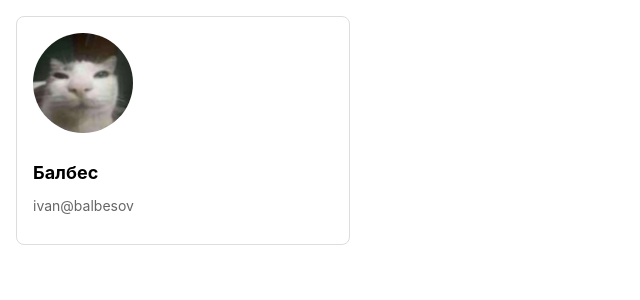
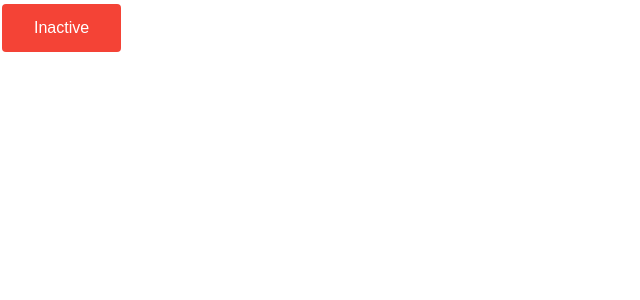
Before and after one commit to Traer3/ReactJs, a React (Create React App) app in the folder css-basics/: page / in a window 1280 px wide. Shown: the top 300 px of the page, without its empty margins (0-640 px from the left). Built offline with nearby package versions, Linux system fonts and the light colour scheme.

Commit message:
modified:   css-basics/src/App.js 	new file:   css-basics/src/components/ToggleButton.jsx 	deleted:    css-basics/src/components/UserCardComoponents.js

```diff
--- a/css-basics/src/App.js
+++ b/css-basics/src/App.js
@@ -1,17 +1,21 @@
 import React from 'react';
 import UserCard from './components/UserCardModules';
 import logo from './images/me.png'
+import ToggleButton from './components/ToggleButton';
 
 function App() {
   return (
     <div >
 
-    <UserCard
+   {/*
+      <UserCard
       name="Балбес"
       email="ivan@balbesov"
       avatarUrl={logo}
     />
+    */}
 
+     <ToggleButton />
     </div>
   );
 }
--- /dev/null
+++ b/css-basics/src/components/ToggleButton.jsx
@@ -0,0 +1,34 @@
+import React,{useState} from "react";
+
+const ToggleButton = () => {
+    const [isActive, setIsActive] = useState(false);
+
+    const toggleButton = () =>{
+        setIsActive(!isActive);
+    }
+
+
+const buttonStyle = {
+    backgroundColor: isActive ? '#4CAF50' : '#f44336',
+    border: 'none',
+    color: 'white',
+    padding: '15px 32px',
+    textAlign: 'center',
+    textDecoration: 'none',
+    display: 'inline-block',
+    fontSize: '16px',
+    margin: '4px 2px',
+    cursor: 'pointer',
+    borderRadius: '4px',
+};
+
+return (
+
+    <button style={buttonStyle} onClick={toggleButton}>
+        {isActive ? 'Active' : 'Inactive'}
+    </button>
+);
+
+};
+
+export default ToggleButton;
```
Also changed, not shown: css-basics/src/components/UserCardComoponents.js (deleted).
